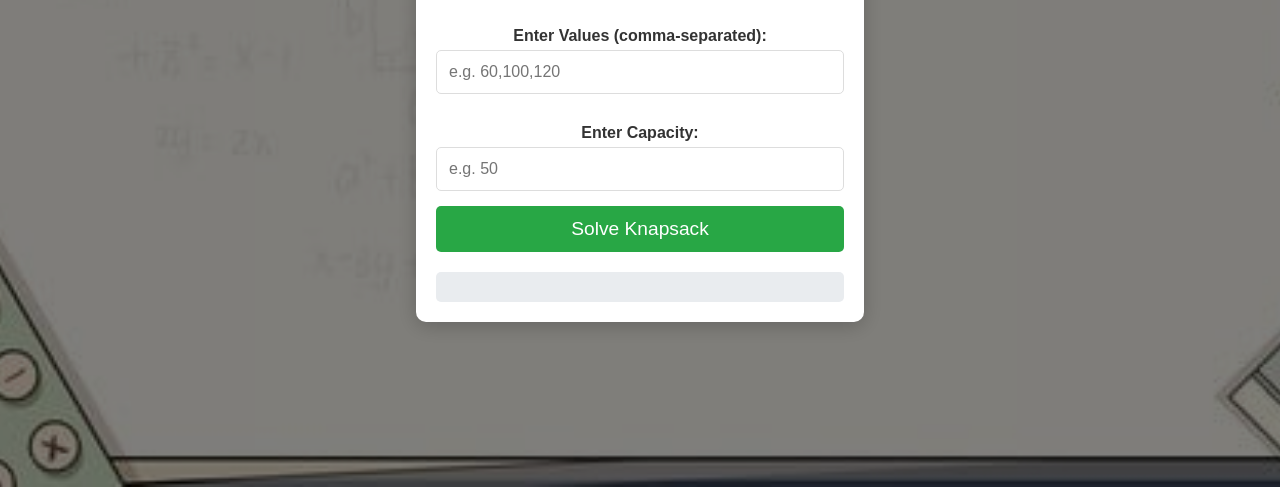
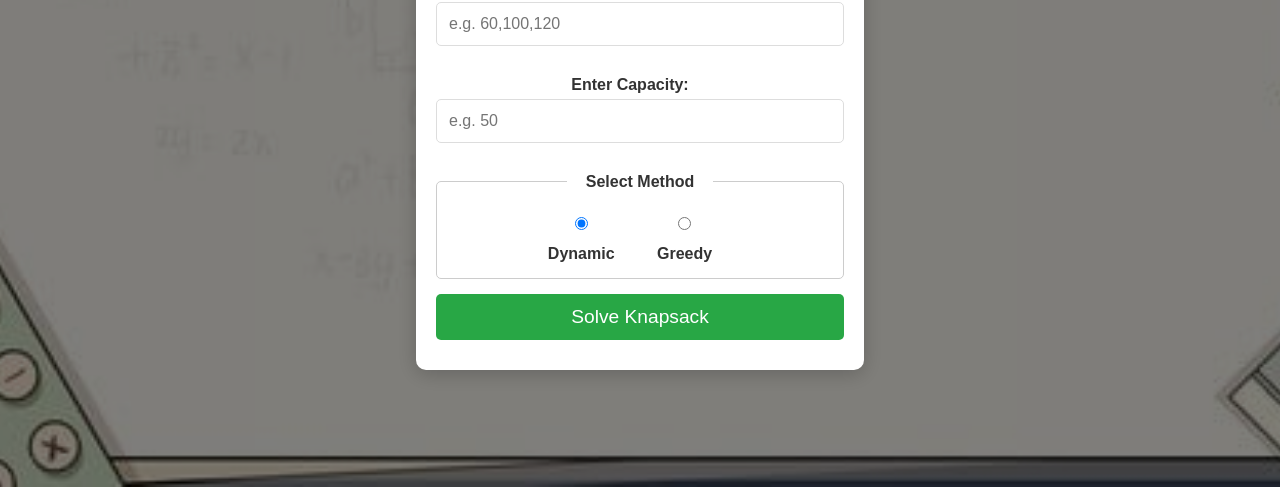
Before and after one commit to Jayesh-JainX/Knapsack-Problem, a website: page public/index.html in a window 1280 px wide. Shown: the part 313-800 px from the top of the page. Drawn offline with Linux system fonts and the light colour scheme.

Commit message:
frontend_5
Added dynamic and greedy approaches for solving the Knapsack problem, enhancing the frontend with improved visualization and interactivity.

```diff
--- a/public/index.html
+++ b/public/index.html
@@ -37,6 +37,18 @@
             min="0"
           />
 
+          <fieldset>
+            <legend>&nbsp; Select Method &nbsp;</legend>
+            <label>
+              <input type="radio" name="method" value="dynamic" checked />
+              Dynamic
+            </label>
+            <label>
+              <input type="radio" name="method" value="greedy" />
+              Greedy
+            </label>
+          </fieldset>
+
           <button type="button" id="solve-btn">Solve Knapsack</button>
           <div id="message" class="message"></div>
         </form>
@@ -52,6 +64,9 @@
           const weightsInput = document.getElementById("weights").value;
           const valuesInput = document.getElementById("values").value;
           const capacityInput = document.getElementById("capacity").value;
+          const method = document.querySelector(
+            'input[name="method"]:checked'
+          ).value;
 
           const weights = weightsInput
             .split(",")
@@ -81,27 +96,23 @@
           const response = await fetch("/solve", {
             method: "POST",
             headers: { "Content-Type": "application/json" },
-            body: JSON.stringify({ weights, values, capacity }),
+            body: JSON.stringify({ weights, values, capacity, method }),
           });
 
           const resultDiv = document.getElementById("result");
           if (response.ok) {
             const data = await response.json();
-            resultDiv.innerHTML = `<p><strong>Weights:</strong> ${weights.join(
-              ", "
-            )}</p>
-                                       <p><strong>Values:</strong> ${values.join(
-                                         ", "
-                                       )}</p>
-                                       <p><strong>Capacity:</strong> ${capacity}</p>
-                                       <p style="font-size: 1.2em; font-weight: bold;">
-                                        <strong>Max Value:</strong> ${
-                                          data.result
-                                        }</p>`;
+            resultDiv.innerHTML = `
+                    <p><strong>Weights:</strong> ${weights.join(", ")}</p>
+                    <p><strong>Values:</strong> ${values.join(", ")}</p>
+                    <p><strong>Capacity:</strong> ${capacity}</p>
+                    <p style="font-size: 1.2em; font-weight: bold;">
+                        <strong>Max Value:</strong> ${data.result}</p>`;
           } else {
             const errorData = await response.json();
             resultDiv.innerHTML = `<p>Error: ${errorData.error}</p>`;
           }
+          resultDiv.style.display = "block";
         });
 
       function validateInputs(
--- a/public/style.css
+++ b/public/style.css
@@ -81,4 +81,28 @@ button:hover {
   background: #e9ecef;
   border-radius: 5px;
   text-align: left;
+  display: none;
 }
+
+fieldset {
+  border: 1px solid #ccc;
+  padding: 10px;
+  margin: 15px 0;
+  border-radius: 5px;
+  display: flex;
+  justify-content: center;
+  align-items: center;
+}
+
+legend {
+  font-weight: bold;
+  padding: 0 10px;
+}
+
+label {
+  margin-right: 20px;
+}
+
+input[type="radio"] {
+  margin-right: 5px;
+}
```
Also changed, not shown: README.md.
